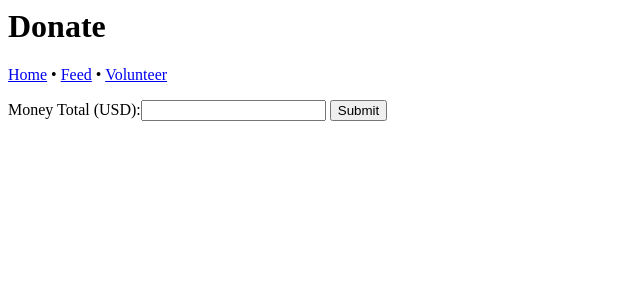
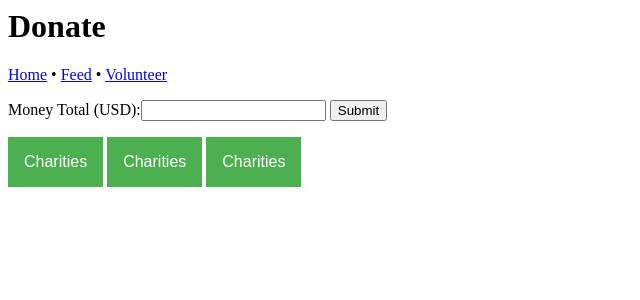
Before and after one commit to awolffromspace/hoos-giving-back, a Django app: page /donations/donate/ in a window 1280 px wide. Shown: the top 300 px of the page, without its empty margins (0-640 px from the left). Run offline with Django 3.2, Linux system fonts and the light colour scheme; the visitor is signed in with stand-in values (Sample User, id 1).

Commit message:
Update donate.html

```diff
--- a/donations/templates/donations/donate.html
+++ b/donations/templates/donations/donate.html
@@ -6,6 +6,88 @@
         {{ form }}
         <input type="submit" value="Submit">
     </form>
+    <!DOCTYPE html>
+<html>
+<head>
+<meta name="viewport" content="width=device-width, initial-scale=1">
+<style>
+.dropbtn {
+  background-color: #4CAF50;
+  color: white;
+  padding: 16px;
+  font-size: 16px;
+  border: none;
+}
+
+.dropdown {
+  position: relative;
+  display: inline-block;
+}
+
+.dropdown-content {
+  display: none;
+  position: absolute;
+  background-color: #f1f1f1;
+  min-width: 160px;
+  box-shadow: 0px 8px 16px 0px rgba(0,0,0,0.2);
+  z-index: 1;
+}
+
+.dropdown-content a {
+  color: black;
+  padding: 12px 16px;
+  text-decoration: none;
+  display: block;
+}
+
+.dropdown-content a:hover {background-color: #ddd;}
+
+.dropdown:hover .dropdown-content {display: block;}
+
+.dropdown:hover .dropbtn {background-color: #3e8e41;}
+</style>
+</head>
+<body>
+
+<div class="Dropdown">
+  <button class="dropbtn">Charities</button>
+  <div class="dropdown-content">
+    <a href="#">The Trevor Project</a>
+    <a href="#">The National Immigration Law Center</a>
+    <a href="#"> The National Alliance to End Homelessness</a>
+    <a href="#"> Human Rights Watch</a>
+    <a href="#">The Global Fund for Women </a>
+    <a href="#"> Charity Water</a>
+    <a href="#"> Mental Health America</a>
+  </div>
+</div>
+<div class="Dropdown">
+  <button class="dropbtn">Charities</button>
+  <div class="dropdown-content">
+    <a href="#">The Trevor Project</a>
+    <a href="#">The National Immigration Law Center</a>
+    <a href="#"> The National Alliance to End Homelessness</a>
+    <a href="#"> Human Rights Watch</a>
+    <a href="#">The Global Fund for Women </a>
+    <a href="#"> Charity Water</a>
+    <a href="#"> Mental Health America</a>
+  </div>
+</div>
+<div class="Dropdown">
+  <button class="dropbtn">Charities</button>
+  <div class="dropdown-content">
+    <a href="#">The Trevor Project</a>
+    <a href="#">The National Immigration Law Center</a>
+    <a href="#"> The National Alliance to End Homelessness</a>
+    <a href="#"> Human Rights Watch</a>
+    <a href="#">The Global Fund for Women </a>
+    <a href="#"> Charity Water</a>
+    <a href="#"> Mental Health America</a>
+  </div>
+</div>
+
+</body>
+</html>
 {% else %}
     <p>You aren't logged in.</p>
 {% endif %}
```
